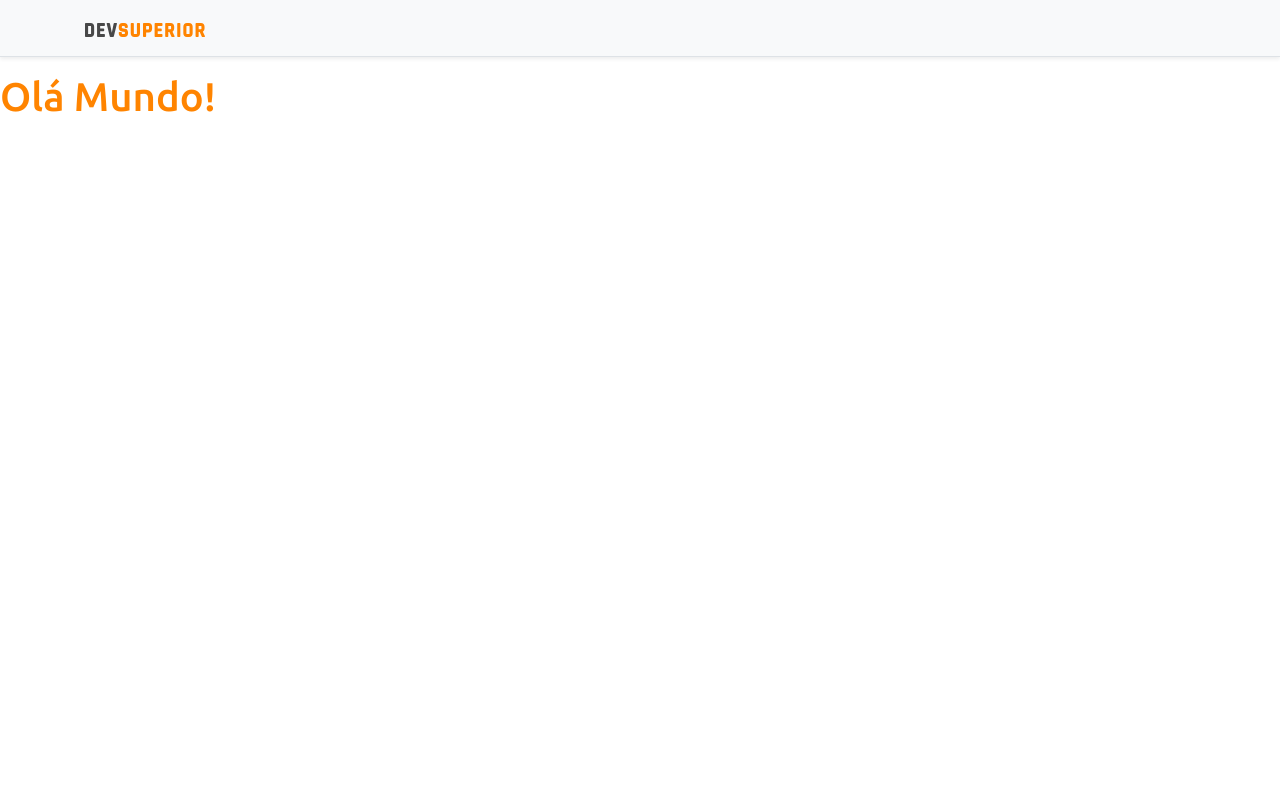
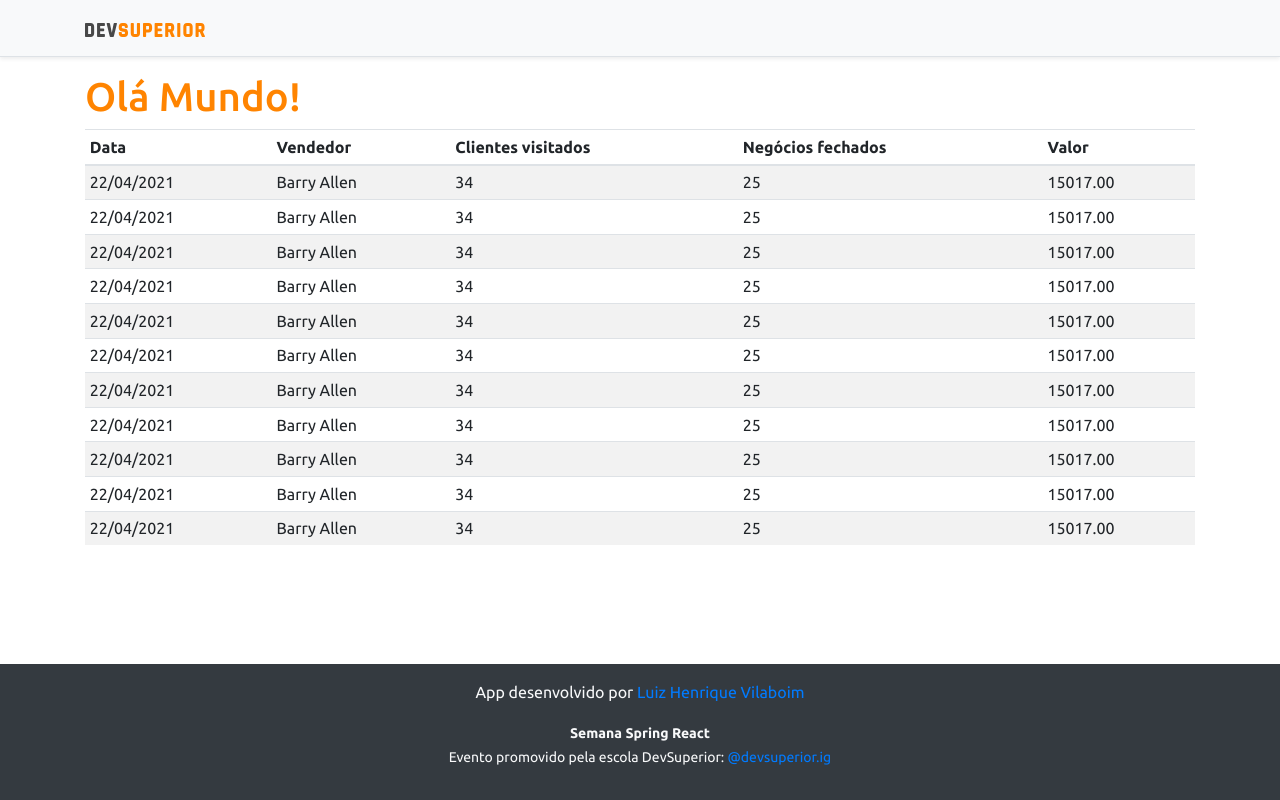
Before and after one commit to LuizVila/Projeto-sds3, a React (Create React App) app in the folder frontend/: page / in a window 1280 px wide. Built offline with nearby package versions, Linux system fonts and the light colour scheme.

Commit message:
Basic static components

```diff
--- a/frontend/src/App.tsx
+++ b/frontend/src/App.tsx
@@ -1,12 +1,17 @@
+import DataTable from "./components/DataTable/Index";
+import Footer from "./components/Footer";
 import NavBar from "./components/NavBar";
 
 function App() {
   return (
     <>
       <NavBar />
-      <div>
+      <div className="container">
         <h1 className="text-primary">Olá Mundo!</h1>
+
+        <DataTable />
       </div>
+      <Footer />
     </>
   );
 }
--- /dev/null
+++ b/frontend/src/components/DataTable/Index.tsx
@@ -0,0 +1,99 @@
+const DataTable = () => {
+    return (
+        <div className="table-responsive">
+            <table className="table table-striped table-sm">
+                <thead>
+                    <tr>
+                        <th>Data</th>
+                        <th>Vendedor</th>
+                        <th>Clientes visitados</th>
+                        <th>Negócios fechados</th>
+                        <th>Valor</th>
+                    </tr>
+                </thead>
+                <tbody>
+                    <tr>
+                        <td>22/04/2021</td>
+                        <td>Barry Allen</td>
+                        <td>34</td>
+                        <td>25</td>
+                        <td>15017.00</td>
+                    </tr>
+                    <tr>
+                        <td>22/04/2021</td>
+                        <td>Barry Allen</td>
+                        <td>34</td>
+                        <td>25</td>
+                        <td>15017.00</td>
+                    </tr>
+                    <tr>
+                        <td>22/04/2021</td>
+                        <td>Barry Allen</td>
+                        <td>34</td>
+                        <td>25</td>
+                        <td>15017.00</td>
+                    </tr>
+                    <tr>
+                        <td>22/04/2021</td>
+                        <td>Barry Allen</td>
+                        <td>34</td>
+                        <td>25</td>
+                        <td>15017.00</td>
+                    </tr>
+                    <tr>
+                        <td>22/04/2021</td>
+                        <td>Barry Allen</td>
+                        <td>34</td>
+                        <td>25</td>
+                        <td>15017.00</td>
+                    </tr>
+                    <tr>
+                        <td>22/04/2021</td>
+                        <td>Barry Allen</td>
+                        <td>34</td>
+                        <td>25</td>
+                        <td>15017.00</td>
+                    </tr>
+                    <tr>
+                        <td>22/04/2021</td>
+                        <td>Barry Allen</td>
+                        <td>34</td>
+                        <td>25</td>
+                        <td>15017.00</td>
+                    </tr>
+                    <tr>
+                        <td>22/04/2021</td>
+                        <td>Barry Allen</td>
+                        <td>34</td>
+                        <td>25</td>
+                        <td>15017.00</td>
+                    </tr>
+                    <tr>
+                        <td>22/04/2021</td>
+                        <td>Barry Allen</td>
+                        <td>34</td>
+                        <td>25</td>
+                        <td>15017.00</td>
+                    </tr>
+                    <tr>
+                        <td>22/04/2021</td>
+                        <td>Barry Allen</td>
+                        <td>34</td>
+                        <td>25</td>
+                        <td>15017.00</td>
+                    </tr>
+                    <tr>
+                        <td>22/04/2021</td>
+                        <td>Barry Allen</td>
+                        <td>34</td>
+                        <td>25</td>
+                        <td>15017.00</td>
+                    </tr>
+
+                </tbody>
+            </table>
+        </div>
+    );
+}
+
+export default DataTable;
--- /dev/null
+++ b/frontend/src/components/Footer/index.tsx
@@ -0,0 +1,13 @@
+const Footer = () => {
+    return (
+        <footer className="footer mt-auto py-3 bg-dark">
+            <div className="container">
+                <p className="text-light">App desenvolvido por <a href="https://github.com/LuizVila" target="_blank" rel="noreferrer">Luiz Henrique Vilaboim</a></p>
+                <p className="text-light"><small><strong>Semana Spring React</strong><br />
+            Evento promovido pela escola DevSuperior: <a href="https://instagram.com/devsuperior.ig" target="_blank" rel="noreferrer">@devsuperior.ig</a></small></p>
+            </div>
+        </footer>
+    );
+}
+
+export default Footer;
```
